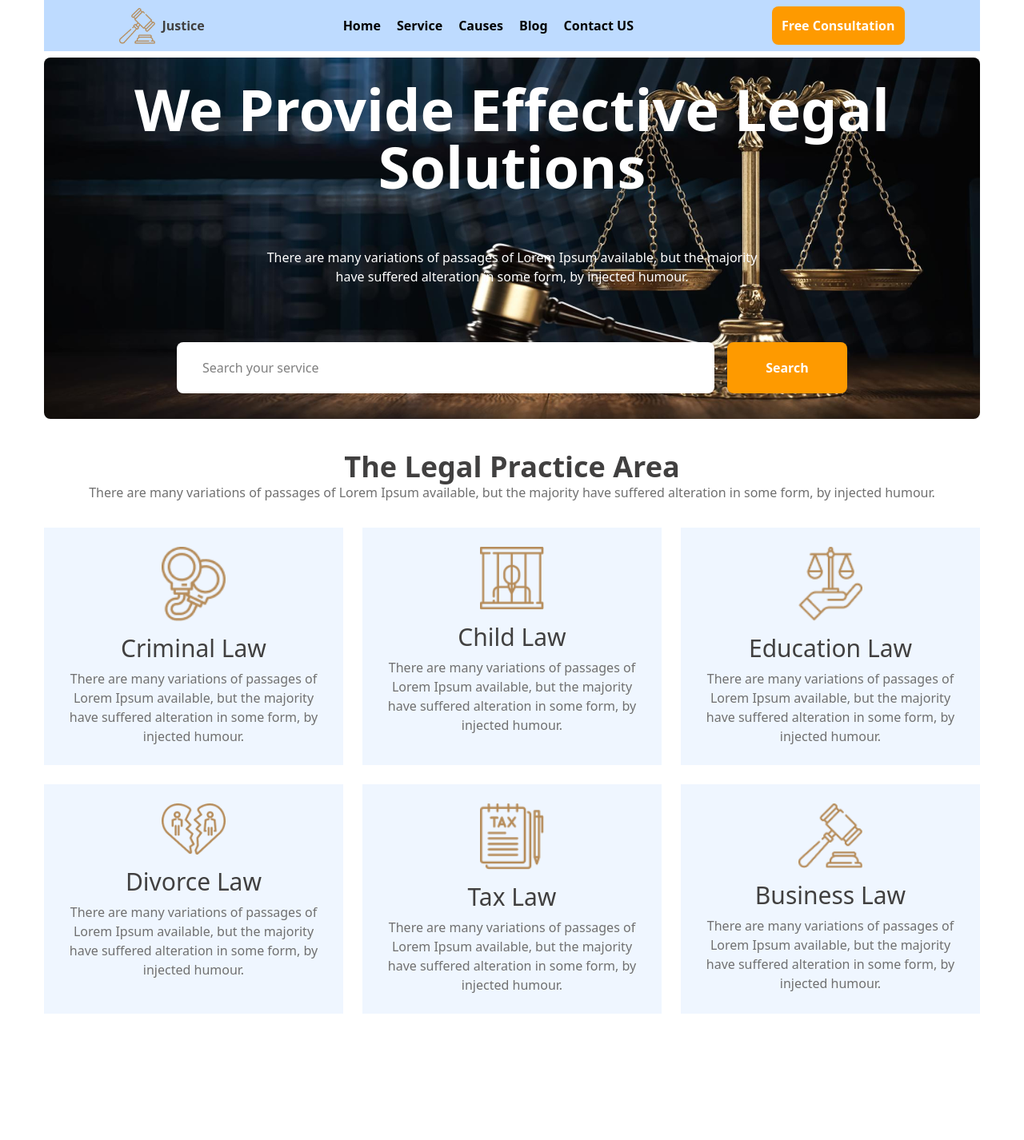
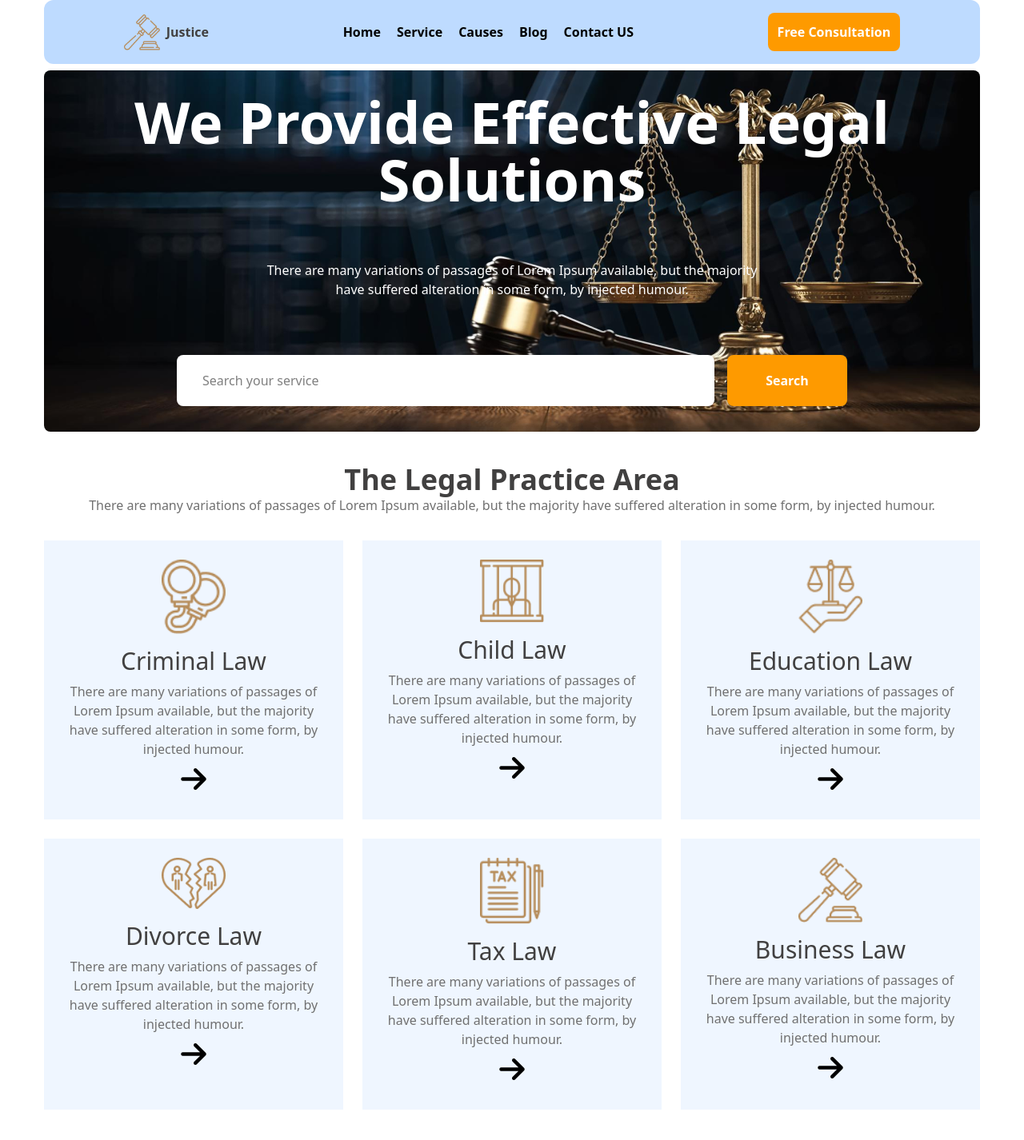
Before and after one commit to galibhub/legal-solution, a website: page index.html in a window 1280 px wide. Shown: the whole page at 80% size. Before the commit the page ends 1308 px from the top, so only its background shows below. Drawn offline with Linux system fonts and the light colour scheme.

Commit message:
Added icone at the The legal Practise area section

```diff
--- a/index.html
+++ b/index.html
@@ -5,12 +5,15 @@
     <meta charset="UTF-8">
     <meta name="viewport" content="width=device-width, initial-scale=1.0">
     <link rel="stylesheet" href="src/output.css">
+    <link rel="stylesheet" href="https://cdnjs.cloudflare.com/ajax/libs/font-awesome/6.7.2/css/all.min.css"
+        integrity="sha512-Evv84Mr4kqVGRNSgIGL/F/aIDqQb7xQ2vcrdIwxfjThSH8CSR7PBEakCr51Ck+w+/U6swU2Im1vVX0SVk9ABhg=="
+        crossorigin="anonymous" referrerpolicy="no-referrer" />
     <title>Legal Solution</title>
 </head>
 
-<body>
-    <section class="w-[1170px] mx-auto rounded-lg">
-        <nav class="flex justify-around items-center bg-blue-200 p-2">
+<body class="m-0 p-0">
+    <section class="w-[1170px] mx-auto  ">
+        <nav class="flex justify-around items-center bg-blue-200 p-4 rounded-xl ">
             <div>
                 <h2 class="text-[#414040] font-bold flex items-center gap-2 ">
                     <img class="w-[45px] h-[45px]" src="images/business.png" alt="">Justice
@@ -70,6 +73,7 @@
                             There are many variations of passages of Lorem Ipsum available, but the majority have
                             suffered alteration in some form, by injected humour.
                         </p>
+                        <i class="fa-solid fa-arrow-right text-4xl p-2"></i>
                     </div>
 
                     <div class="bg-blue-50 p-6  flex flex-col items-center text-center">
@@ -79,6 +83,7 @@
                             There are many variations of passages of Lorem Ipsum available, but the majority have
                             suffered alteration in some form, by injected humour.
                         </p>
+                        <i class="fa-solid fa-arrow-right text-4xl p-2"></i>
                     </div>
 
                     <div class="bg-blue-50 p-6  flex flex-col items-center text-center">
@@ -88,6 +93,7 @@
                             There are many variations of passages of Lorem Ipsum available, but the majority have
                             suffered alteration in some form, by injected humour.
                         </p>
+                        <i class="fa-solid fa-arrow-right text-4xl p-2"></i>
                     </div>
 
                     <div class="bg-blue-50 p-6  flex flex-col items-center text-center">
@@ -97,6 +103,7 @@
                             There are many variations of passages of Lorem Ipsum available, but the majority have
                             suffered alteration in some form, by injected humour.
                         </p>
+                        <i class="fa-solid fa-arrow-right text-4xl p-2"></i>
                     </div>
 
                     <div class="bg-blue-50 p-6  flex flex-col items-center text-center">
@@ -106,6 +113,7 @@
                             There are many variations of passages of Lorem Ipsum available, but the majority have
                             suffered alteration in some form, by injected humour.
                         </p>
+                        <i class="fa-solid fa-arrow-right text-4xl p-2"></i>
                     </div>
 
                     <div class="bg-blue-50 p-6  flex flex-col items-center text-center">
@@ -115,6 +123,7 @@
                             There are many variations of passages of Lorem Ipsum available, but the majority have
                             suffered alteration in some form, by injected humour.
                         </p>
+                        <i class="fa-solid fa-arrow-right text-4xl p-2"></i>
                     </div>
 
 
```
Also changed, not shown: src/output.css.
